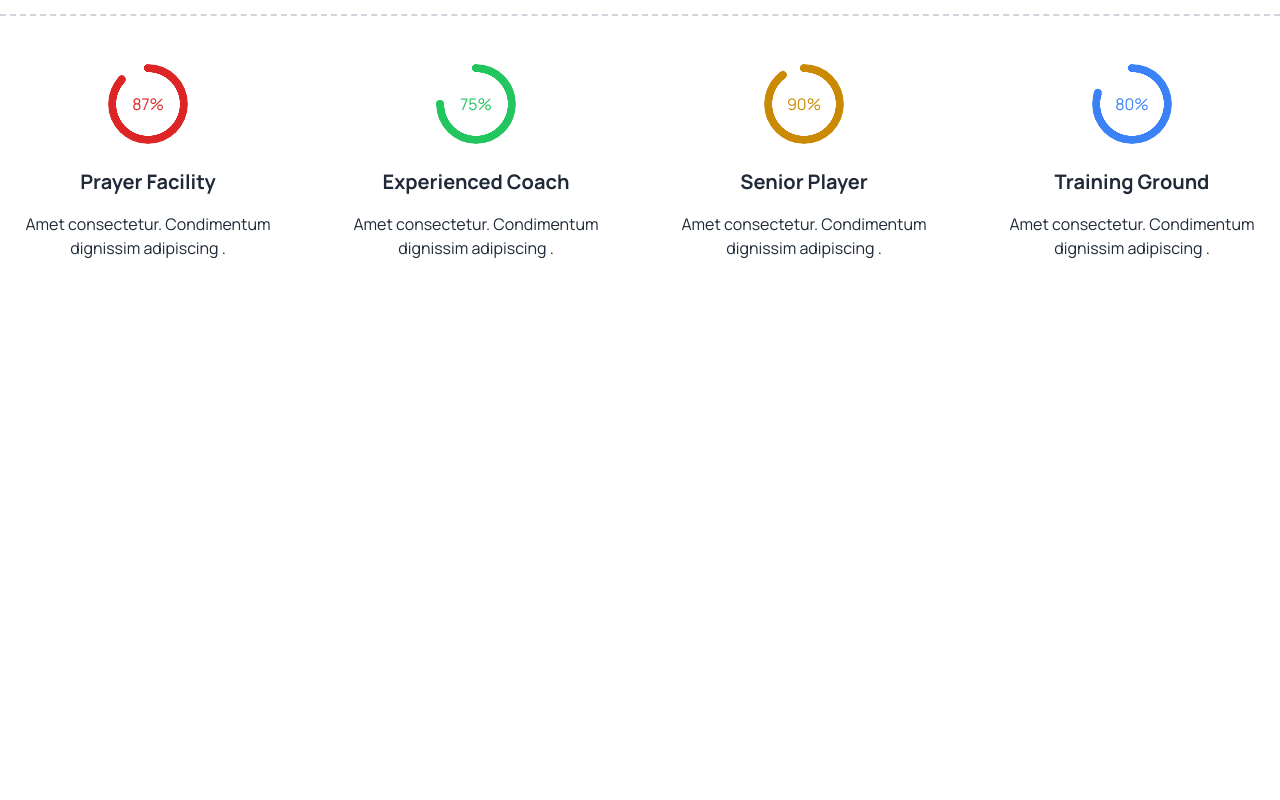
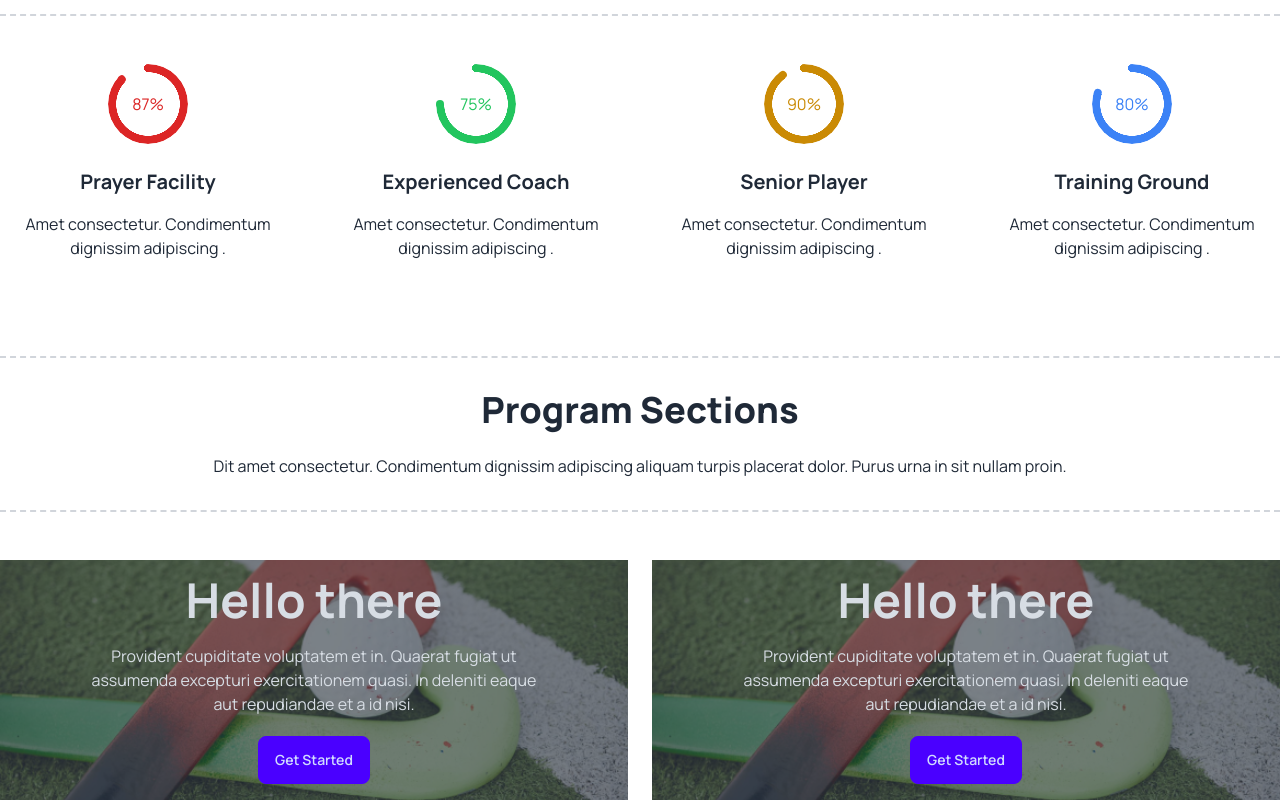
Before and after one commit to UmmayKashfa/hockey, a plain HTML site: page index.html in a window 1280 px wide. Shown: the part 1016-1816 px from the top of the page. Before the commit the page ends 1372 px from the top, so only its background shows below. Drawn offline with nearby package versions, Linux system fonts and the light colour scheme.

Commit message:
added program section

```diff
--- a/index.html
+++ b/index.html
@@ -113,8 +113,34 @@
             </div>
         </section>
         <!-- program section -->
-        <section>
+        <section class="text-center">
+            <div class="border-dashed border-y-2 border-gray-300 pt-8 pb-8">
+                <h2 class="text-4xl font-extrabold mb-6">Program Sections</h2>
+                <p>Dit amet consectetur. Condimentum dignissim adipiscing aliquam turpis placerat dolor. Purus urna in sit nullam proin. </p>
+            </div>
+            <div class="mt-12 flex gap-6">
+                <div class="hero" style="background-image: url('Images/2.png');">
+                    <div class="hero-overlay bg-opacity-60"></div>
+                    <div class="hero-content text-center text-neutral-content">
+                      <div class="max-w-md">
+                        <h1 class="mb-5 text-5xl font-bold">Hello there</h1>
+                        <p class="mb-5">Provident cupiditate voluptatem et in. Quaerat fugiat ut assumenda excepturi exercitationem quasi. In deleniti eaque aut repudiandae et a id nisi.</p>
+                        <button class="btn btn-primary">Get Started</button>
+                      </div>
+                    </div>
+                  </div>
+                <div class="hero" style="background-image: url('Images/2.png');">
+                    <div class="hero-overlay bg-opacity-60"></div>
+                    <div class="hero-content text-center text-neutral-content">
+                      <div class="max-w-md">
+                        <h1 class="mb-5 text-5xl font-bold">Hello there</h1>
+                        <p class="mb-5">Provident cupiditate voluptatem et in. Quaerat fugiat ut assumenda excepturi exercitationem quasi. In deleniti eaque aut repudiandae et a id nisi.</p>
+                        <button class="btn btn-primary">Get Started</button>
+                      </div>
+                    </div>
+                  </div>
 
+            </div>
         </section>
     </main>
     <footer>
```
